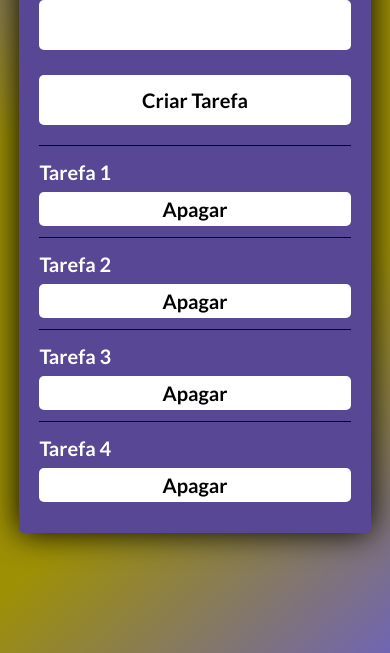
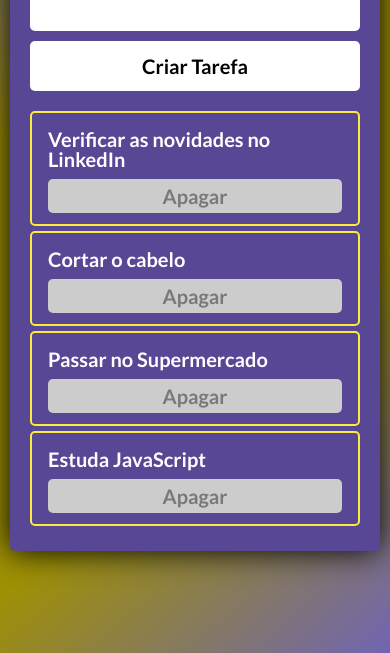
Before and after one commit to thiagolemosdev/tarefasjs, a plain HTML site: page index.html in a window 390 px wide. Shown: the part 191-844 px from the top of the page. Drawn offline with Linux system fonts and the light colour scheme.

Commit message:
front ok

```diff
--- a/css/style.css
+++ b/css/style.css
@@ -121,6 +121,7 @@
   font-weight: bold;
   background: #fff;
   color: #000;
+  padding: 10px;
 }
 
 ul.lista-de-tarefas li button:hover {
@@ -141,19 +142,23 @@
   }
 
   main input {
-    margin-bottom: 5px;
+    margin-bottom: 0px;
   }
 
   main div.input-tarefa {
-    display: grid;
     grid-template-columns: 1fr;
+    gap: 10px;
   }
 
   ul.lista-de-tarefas li {
     display: grid;
     gap: 5px;
     grid-template-columns: 1fr;
-    padding: 1em 0;
+    padding: 1em;
+    border: 2px solid #faeb3e;
+    margin-bottom: 5px;
+    border-radius: 5px;
+    /* border-right: 1px solid black; */
 
     /* align-items: center; */
   }
@@ -166,6 +171,7 @@
     margin-top: 10px;
     border: none;
     font-weight: bold;
-    background: #fff;
+    color: rgb(121, 121, 121);
+    background: rgb(204, 204, 204);
   }
 }
--- a/index.html
+++ b/index.html
@@ -21,16 +21,16 @@
     </div>
     <ul class="lista-de-tarefas">
       <li>
-        <span>Tarefa 1</span> <button>Apagar</button>
+        <span>Verificar as novidades no LinkedIn</span> <button>Apagar</button>
       </li>
       <li>
-        <span>Tarefa 2</span> <button>Apagar</button>
+        <span>Cortar o cabelo</span> <button>Apagar</button>
       </li>
       <li>
-        <span>Tarefa 3</span> <button>Apagar</button>
+        <span>Passar no Supermercado</span><button>Apagar</button>
       </li>
       <li>
-        <span>Tarefa 4</span> <button>Apagar</button>
+        <span>Estuda JavaScript</span> <button>Apagar</button>
       </li>
     </ul>
   </main>
```
